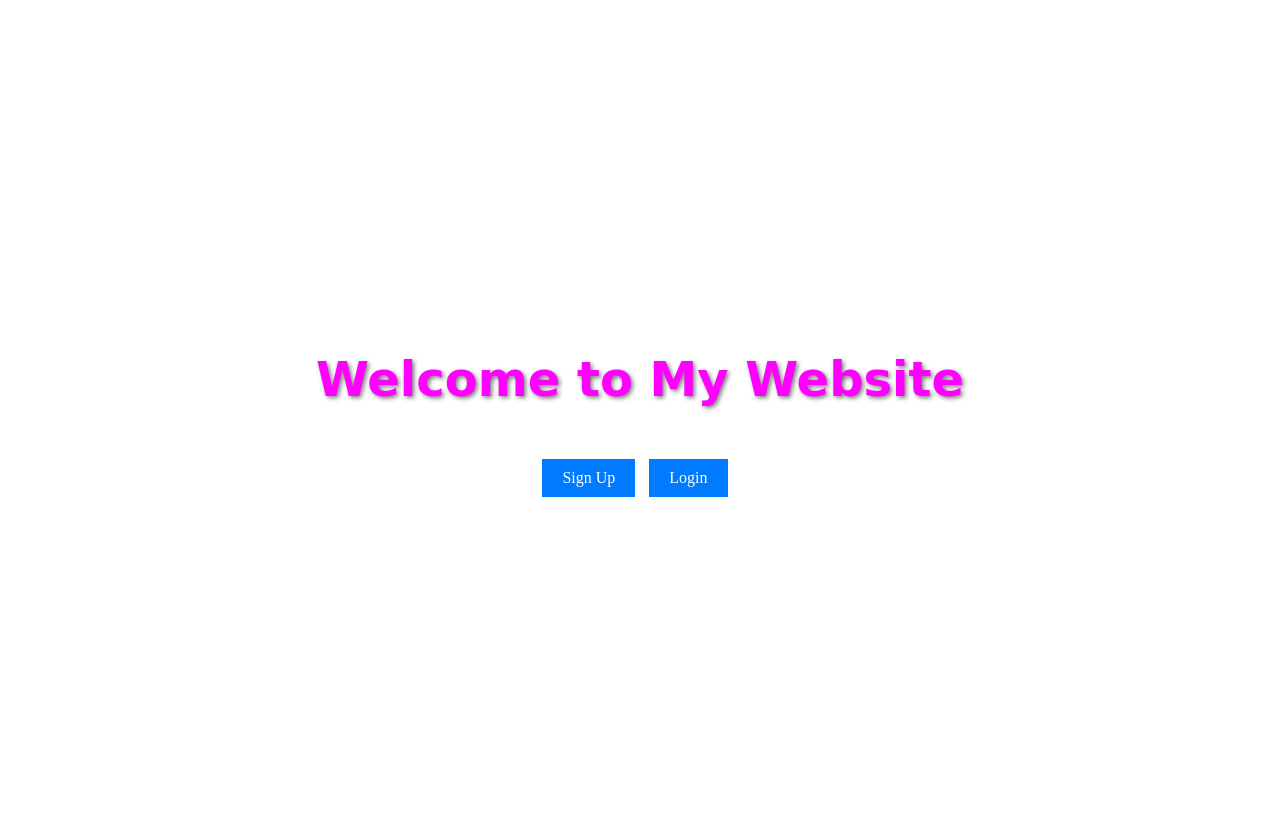
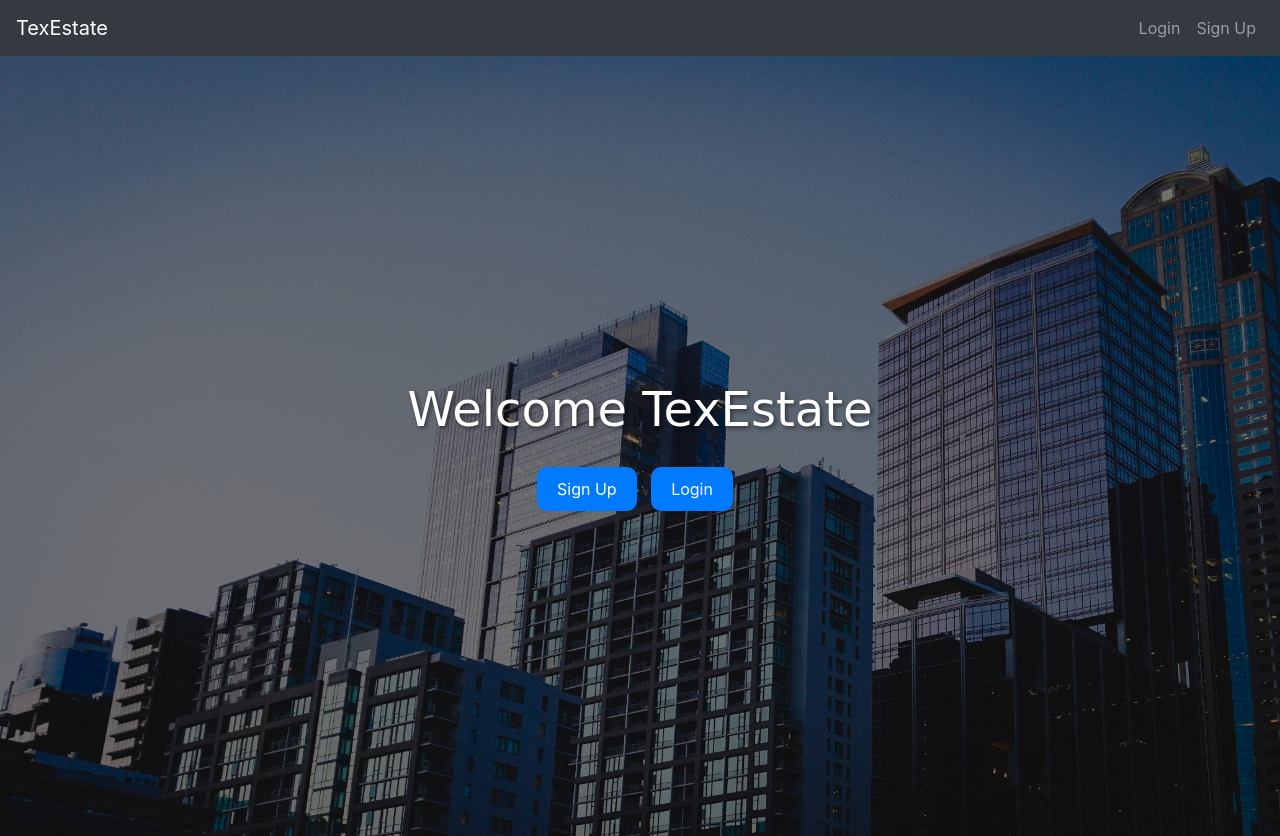
Before and after one commit to terry677/EstateMarketingApp, a Flask app: page / in a window 1280 px wide. Before the commit the page ends 497 px from the top, so only its background shows below. Run offline with Flask 3, Linux system fonts and the light colour scheme; some libraries are stand-ins or nearby versions.

Commit message:
initial commit updated

```diff
--- a/website/auth.py
+++ b/website/auth.py
@@ -27,7 +27,7 @@ def login():
 @login_required
 def logout():
     logout_user()
-    return redirect(url_for('auth.login'))
+    return redirect(url_for('views.landing_page'))
 
 @auth.route('/sign_up', methods=['GET', 'POST'])
 def sign_up():
--- a/website/static/styles.css
+++ b/website/static/styles.css
@@ -1,12 +1,26 @@
-.container {
+body {
+  overflow-y: hidden;
+}
+
+.containers {
   display: flex;
   flex-direction: column;
   align-items: center;
   justify-content: center;
-  height: 100vh;
+  height: calc(100vh - 20px);
+  width: 100%;
+  position: relative; /* Ensure the container is positioned relatively */
+
+  /* Background image properties */
+  background-image: url("../static/images/jason-dent-w3eFhqXjkZE-unsplash.jpg"); /* Replace with the path to your background image */
+  background-size: cover;
+  background-position: center;
+  background-attachment: fixed; /* Add this line to fix the background image */
 }
 
 .buttons {
+  z-index: 20;
+  position: relative;
   margin-top: 20px;
 }
 
@@ -18,17 +32,32 @@
   color: #fff;
   text-decoration: none;
   margin-right: 10px;
+  border-radius: 10px;
 }
 
 .signup-btn:hover,
 .login-btn:hover {
-  background-color: #0056b3;
+  background-color: #0056b3 !important;
+  color: #fff;
+  text-decoration: none;
 }
 
 .fancy-text {
   font-family: "Your Fancy Font", cursive;
   font-size: 48px;
-  color: #ff00ff; /* Change to the desired text color */
+  z-index: 20;
+  position: relative;
+  color: #fff; /* Change to the desired text color */
   text-shadow: 2px 2px 4px rgba(0, 0, 0, 0.5); /* Add a shadow effect */
   /* Add more CSS properties to further customize the fancy text style */
 }
+
+.containers::before {
+  content: "";
+  position: absolute;
+  top: 0;
+  left: 0;
+  width: 100%;
+  height: 100%;
+  background-color: rgba(0, 0, 0, 0.5); /* Adjust the opacity as desired */
+}
--- a/website/templates/landing.html
+++ b/website/templates/landing.html
@@ -7,14 +7,59 @@
       type="text/css"
       href="{{ url_for('static', filename='styles.css') }}"
     />
+
+    <link
+      rel="stylesheet"
+      href="https://stackpath.bootstrapcdn.com/bootstrap/4.4.1/css/bootstrap.min.css"
+      integrity="sha384-Vkoo8x4CGsO3+Hhxv8T/Q5PaXtkKtu6ug5TOeNV6gBiFeWPGFN9MuhOf23Q9Ifjh"
+      crossorigin="anonymous"
+    />
+    <link
+      rel="stylesheet"
+      href="https://stackpath.bootstrapcdn.com/font-awesome/4.7.0/css/font-awesome.min.css"
+      crossorigin="anonymous"
+    />
   </head>
   <body>
-    <div class="container">
-      <h1 class="fancy-text">Welcome to My Website</h1>
+    <nav class="navbar navbar-expand-lg navbar-dark bg-dark">
+      <button
+        class="navbar-toggler"
+        type="button"
+        data-toggle="collapse"
+        data-target="#navbar"
+      >
+        <span class="navbar-toggler-icon"></span>
+      </button>
+      <a class="navbar-brand" href="#">TexEstate</a>
+      <div class="collapse navbar-collapse" id="navbar">
+        <div class="navbar-nav ml-auto">
+          <a class="nav-item nav-link" id="login" href="/login">Login</a>
+          <a class="nav-item nav-link" id="sign_up" href="/sign_up">Sign Up</a>
+        </div>
+      </div>
+    </nav>
+    <div class="containers">
+      <h1 class="fancy-text">Welcome TexEstate</h1>
       <div class="buttons">
         <a href="/sign_up" class="signup-btn">Sign Up</a>
         <a href="/login" class="login-btn">Login</a>
       </div>
     </div>
+
+    <script
+      src="https://code.jquery.com/jquery-3.2.1.slim.min.js"
+      integrity="sha384-KJ3o2DKtIkvYIK3UENzmM7KCkRr/rE9/Qpg6aAZGJwFDMVNA/GpGFF93hXpG5KkN"
+      crossorigin="anonymous"
+    ></script>
+    <script
+      src="https://cdnjs.cloudflare.com/ajax/libs/popper.js/1.12.9/umd/popper.min.js"
+      integrity="sha384-ApNbgh9B+Y1QKtv3Rn7W3mgPxhU9K/ScQsAP7hUibX39j7fakFPskvXusvfa0b4Q"
+      crossorigin="anonymous"
+    ></script>
+    <script
+      src="https://maxcdn.bootstrapcdn.com/bootstrap/4.0.0/js/bootstrap.min.js"
+      integrity="sha384-JZR6Spejh4U02d8jOt6vLEHfe/JQGiRRSQQxSfFWpi1MquVdAyjUar5+76PVCmYl"
+      crossorigin="anonymous"
+    ></script>
   </body>
 </html>
```
Also changed, not shown: website/static/images/avi-waxman-f9qZuKoZYoY-unsplash.jpg (added), website/static/images/jason-dent-w3eFhqXjkZE-unsplash.jpg (added), 3 other files.
